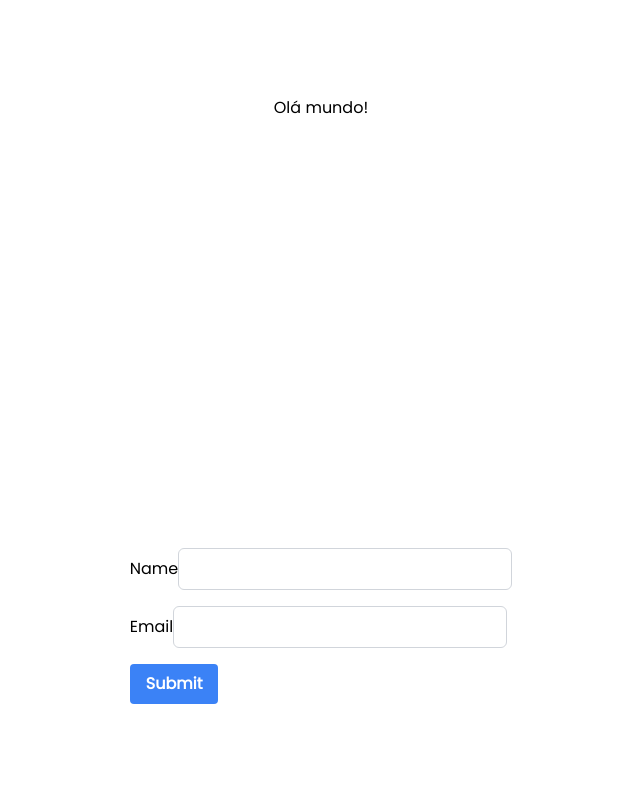
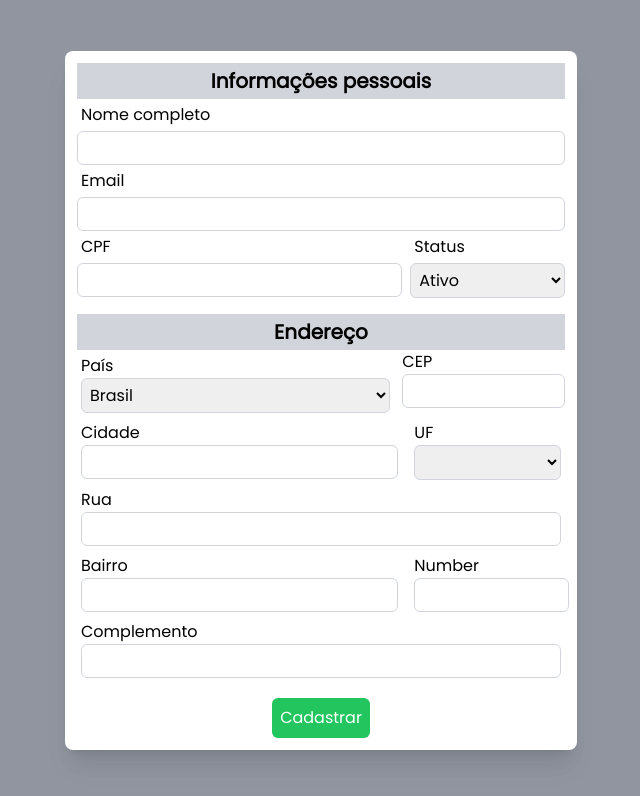
Before and after one commit to jeffersondrs/mobidata-test-frontend, a Next.js app: page / in a window 1280 px wide. Shown: the top 796 px of the page, without its empty margins (319-959 px from the left). Built offline with nearby package versions, Linux system fonts and the light colour scheme.

Commit message:
feat: form, validation form, modal, button component

```diff
--- a/src/app/page.tsx
+++ b/src/app/page.tsx
@@ -1,15 +1,18 @@
 "use client";
-import { Button, Form, Input } from "@/components/";
-import { Search } from "lucide-react";
-import { useState } from "react";
+import { Modal, Form } from "@/components/";
 
 export default function Home() {
-  const [search, setSearch] = useState("");
+  const isModalOpen = true;
   return (
-    <main className="flex min-h-screen flex-col items-center justify-between p-24">
-      <h1>Olá mundo!</h1>
-      <span>{search}</span>
-      <Form />{" "}
+    <main className="flex min-h-screen flex-col items-center justify-between p-10">
+      <Modal
+        isOpen={isModalOpen}
+        onClose={() => {
+          console.log("Modal closed");
+        }}
+      >
+        <Form />
+      </Modal>
     </main>
   );
 }
--- a/src/components/Form/Button/Button.tsx
+++ b/src/components/Form/Button/Button.tsx
@@ -4,18 +4,33 @@ import React from "react";
 
 type ButtonProps = Readonly<{
   children: React.ReactNode;
+  disabled?: boolean;
   onClick?: () => void;
+  buttonType?: "button" | "submit" | "update" | "delete";
 }>;
 
-const Button = ({ children, onClick }: ButtonProps) => {
+const Button = ({ children, onClick, disabled, buttonType = "button" }: ButtonProps) => {
+  let buttonClass = "bg-blue-500 text-white p-2 rounded-md hover:bg-blue-700";
+
+  if (buttonType === "submit") {
+    buttonClass = "bg-green-500 text-white p-2 rounded-md hover:bg-green-700";
+  } else if (buttonType === "update") {
+    buttonClass = "bg-yellow-500 text-white p-2 rounded-md hover:bg-yellow-700";
+  } else if (buttonType === "delete") {
+    buttonClass = "bg-red-500 text-white p-2 rounded-md hover:bg-red-700";
+  }
+
   return (
     <button
       onClick={onClick}
-      className="bg-blue-500 hover:bg-blue-700 text-white font-bold py-2 px-4 rounded transform transition duration-200 ease-in-out"
+      disabled={disabled}
+      className={`${buttonClass} ${disabled && "cursor-not-allowed"}
+        transition duration-200 ease-in-out
+      `}
     >
       {children}
     </button>
   );
-}
+};
 
-export { Button }
+export { Button };
--- a/src/components/Form/Form.tsx
+++ b/src/components/Form/Form.tsx
@@ -3,14 +3,9 @@
 import React from "react";
 import { useForm } from "react-hook-form";
 import { zodResolver } from "@hookform/resolvers/zod";
-import { z } from "zod";
-
-const FormSchema = z.object({
-  name: z.string(),
-  email: z.string().email(),
-});
-
-type FormInput = z.infer<typeof FormSchema>;
+import { FormSchema, FormInput } from "@/utils/schema-zod";
+import { Button } from "./Button/Button";
+import { ufCidadesList } from "@/utils/utils";
 
 export function Form() {
   const {
@@ -18,7 +13,20 @@ export function Form() {
     handleSubmit,
     formState: { isSubmitting, errors },
   } = useForm({
-    defaultValues: { name: "", email: "" },
+    defaultValues: {
+      name: "",
+      email: "",
+      cpf: "",
+      status: "active",
+      city: "",
+      state: "",
+      neighborhood: "",
+      street: "",
+      number: "",
+      complement: "",
+      cep: "",
+      country: "Brasil",
+    },
     resolver: zodResolver(FormSchema),
   });
 
@@ -27,31 +35,195 @@ export function Form() {
   };
 
   return (
-    <form onSubmit={handleSubmit(onSubmit)} className="space-y-4">
-      <div>
-        <label htmlFor="name">Name</label>
+    <form onSubmit={handleSubmit(onSubmit)} className="space-y-4 p-3">
+      <div className="">
+        <h1 className="text-xl font-bold bg-gray-300 p-1 text-center">
+          Informações pessoais
+        </h1>
+        <div className="flex flex-col">
+          <div className="flex flex-row justify-between items-center p-1">
+            <label htmlFor="name">Nome completo</label>
+            {errors.name && (
+              <p className="text-red-500 text-xs">{errors.name.message}</p>
+            )}
+          </div>
           <input
             type="text"
             {...register("name")}
-          className="border border-gray-300 rounded-md p-2"
+            className="border border-gray-300 rounded-md p-1"
           />
-        {errors.name && <p>{errors.name.message}</p>}
         </div>
-      <div>
+        <div className="flex flex-col">
+          <div className="flex flex-row justify-between items-center p-1">
             <label htmlFor="email">Email</label>
+            {errors.email && (
+              <p className="text-red-500 text-xs">{errors.email.message}</p>
+            )}
+          </div>
           <input
             type="email"
             {...register("email")}
-          className="border border-gray-300 rounded-md p-2"
+            className="border border-gray-300 rounded-md p-1"
           />
-        {errors.email && <p>{errors.email.message}</p>}
         </div>
-      <button
-        type="submit"
-        className="bg-blue-500 hover:bg-blue-700 text-white font-bold py-2 px-4 rounded transform transition duration-200 ease-in-out"
+        <div className="flex flex-row gap-2 ">
+          <div className="flex flex-col w-4/6">
+            <div className="flex flex-row justify-between items-center p-1">
+              <label htmlFor="cpf">CPF</label>
+              {errors.cpf && (
+                <p className="text-red-500 text-xs">{errors.cpf.message}</p>
+              )}
+            </div>
+            <input
+              type="text"
+              {...register("cpf")}
+              className="border border-gray-300 rounded-md p-1"
+              maxLength={11}
+            />
+          </div>
+          <div className="flex flex-col w-2/6">
+            <div className="flex flex-row justify-between items-center p-1">
+              <label htmlFor="status">Status</label>
+              {errors.status && (
+                <p className="text-red-500 text-xs">{errors.status.message}</p>
+              )}
+            </div>
+            <select
+              {...register("status")}
+              className="border border-gray-300 rounded-md p-1"
             >
-        Submit
-      </button>
+              <option value="active">Ativo</option>
+              <option value="inactive">Inativo</option>
+            </select>
+          </div>
+        </div>
+      </div>
+      <div className="gap-2">
+        <h1 className="text-xl font-bold bg-gray-300 p-1 text-center">
+          Endereço
+        </h1>
+        <div className="flex flex-row gap-2">
+          <div className="flex flex-col w-4/6 p-1">
+            <label htmlFor="country">País</label>
+            <select
+              {...register("country")}
+              className="border border-gray-300 rounded-md p-1"
+            >
+              <option value="Brasil">Brasil</option>
+              <option value="EUA">EUA</option>
+              <option value="Argentina">Argentina</option>
+              <option value="Chile">Chile</option>
+              <option value="Uruguai">Uruguai</option>
+            </select>
+            {errors.country && (
+              <p className="text-red-500 text-xs">{errors.country.message}</p>
+            )}
+          </div>
+          <div className="flex flex-col w-2/6">
+            <div className="flex flex-row justify-between items-center ">
+              <label htmlFor="cep">CEP</label>
+              {errors.cep && (
+                <p className="text-red-500 text-xs">{errors.cep.message}</p>
+              )}
+            </div>
+            <input
+              type="text"
+              {...register("cep")}
+              className="border border-gray-300 rounded-md p-1"
+              maxLength={8}
+            />
+          </div>
+        </div>
+        <div className="flex flex-row gap-2">
+          <div className="flex flex-col w-4/6 p-1">
+            <label htmlFor="city">Cidade</label>
+            <input
+              type="text"
+              {...register("city")}
+              className="border border-gray-300 rounded-md p-1"
+            />
+            {errors.city && (
+              <p className="text-red-500 text-xs">{errors.city.message}</p>
+            )}
+          </div>
+          <div className="flex flex-col w-2/6 p-1">
+            <label htmlFor="state">UF</label>
+            <select
+              {...register("state")}
+              className="border border-gray-300 rounded-md p-1"
+            >
+              {ufCidadesList}
+            </select>
+            {errors.state && (
+              <p className="text-red-500 text-xs">{errors.state.message}</p>
+            )}
+          </div>
+        </div>
+        <div className="flex flex-col p-1">
+          <label htmlFor="street">Rua</label>
+          <input
+            type="text"
+            {...register("street")}
+            className="border border-gray-300 rounded-md p-1"
+          />
+          {errors.street && (
+            <p className="text-red-500 text-xs">{errors.street.message}</p>
+          )}
+        </div>
+        <div className="flex flex-row gap-2">
+          <div className="flex flex-col w-4/6 p-1">
+            <div className="flex flex-row justify-between items-center ">
+              <label htmlFor="neighborhood">Bairro</label>
+              {errors.neighborhood && (
+                <p className="text-red-500 text-xs">
+                  {errors.neighborhood.message}
+                </p>
+              )}
+            </div>
+            <input
+              type="text"
+              {...register("neighborhood")}
+              className="border border-gray-300 rounded-md p-1"
+            />
+          </div>
+          <div className="flex flex-col w-2/6 p-1">
+            <div className="flex flex-row justify-between items-center ">
+              <label htmlFor="number">Number</label>
+              {errors.number && (
+                <p className="text-red-500 text-xs">{errors.number.message}</p>
+              )}
+            </div>
+            <input
+              type="text"
+              {...register("number")}
+              className="border border-gray-300 rounded-md p-1"
+            />
+          </div>
+        </div>
+
+        <div className="flex flex-col p-1">
+          <label htmlFor="complement">Complemento</label>
+          <input
+            type="text"
+            {...register("complement")}
+            className="border border-gray-300 rounded-md p-1"
+          />
+          {errors.complement && (
+            <p className="text-red-500 text-xs">{errors.complement.message}</p>
+          )}
+        </div>
+      </div>
+      <div className="flex flex-col justify-center items-center">
+        <Button
+          buttonType="submit"
+          onClick={() => {
+            console.log("Clicou");
+          }}
+          disabled={isSubmitting}
+        >
+          Cadastrar
+        </Button>
+      </div>
     </form>
   );
-};
+}
--- /dev/null
+++ b/src/components/Modal/Modal.tsx
@@ -0,0 +1,45 @@
+"use client";
+
+import React from "react";
+
+type ModalProps = Readonly<{
+  children: React.ReactElement | React.ReactNode;
+  isOpen: boolean;
+  onClose: () => void;
+}>;
+
+const Modal = ({ children, isOpen, onClose }: ModalProps) => {
+  return (
+    <div
+      className={`${
+        isOpen ? "block" : "hidden"
+      } fixed z-10 inset-0 overflow-y-auto`}
+    >
+      <div className="flex items-end justify-center min-h-screen pt-4 px-4 pb-20 text-center sm:block sm:p-0">
+        <div
+          className="fixed inset-0 transition-opacity"
+          aria-hidden="true"
+          onClick={onClose}
+        >
+          <div className="absolute inset-0 bg-gray-500 opacity-75"></div>
+        </div>
+        <span
+          className="hidden sm:inline-block sm:align-middle sm:h-screen"
+          aria-hidden="true"
+        >
+          &#8203;
+        </span>
+        <div
+          className="inline-block align-bottom bg-white rounded-lg text-left overflow-hidden shadow-xl transform transition-all sm:my-8 sm:align-middle sm:max-w-lg sm:w-full"
+          role="dialog"
+          aria-modal="true"
+          aria-labelledby="modal-headline"
+        >
+          {children}
+        </div>
+      </div>
+    </div>
+  );
+};
+
+export { Modal };
--- a/src/components/index.tsx
+++ b/src/components/index.tsx
@@ -1,5 +1,5 @@
 import { Button } from "./Form/Button/Button";
-import { Input } from "./Form/Input/Input";
-import { Form } from "./Form/Form"
+import { Form } from "./Form/Form";
+import { Modal } from "./Modal/Modal";
 
-export { Button, Input, Form };
+export { Button, Form, Modal };
--- /dev/null
+++ b/src/utils/schema-zod.tsx
@@ -0,0 +1,33 @@
+import { z } from "zod";
+
+export const FormSchema = z.object({
+  name: z.string().min(3, { message: "Nome é obrigatório" }),
+  email: z
+    .string()
+    .email({ message: "E-mail é obrigatório" })
+    .regex(/^[a-zA-Z0-9._-]+@[a-zA-Z0-9.-]+\.[a-zA-Z]{2,6}$/, {
+      message: "Preencha o email corretamente",
+    }),
+  cpf: z
+    .string()
+    .length(11, {
+      message: "CPF deve conter 11 dígitos sem o traço",
+    })
+    .regex(/^[0-9]*$/, {
+      message: "CPF deve conter apenas números",
+    }),
+  city: z.string(),
+  state: z.string(),
+  neighborhood: z.string(),
+  street: z.string(),
+  number: z.string(),
+  complement: z.string(),
+  cep: z
+    .string()
+    .length(8, { message: "Deve conter 8 dígitos" })
+    .regex(/^[0-9]*$/, { message: "Apenas números" }),
+  country: z.string(),
+  status: z.string(),
+});
+
+export type FormInput = z.infer<typeof FormSchema>;
--- /dev/null
+++ b/src/utils/utils.tsx
@@ -0,0 +1,35 @@
+const ufCidades = [
+  "RJ",
+  "SP",
+  "MG",
+  "PR",
+  "SC",
+  "RS",
+  "ES",
+  "BA",
+  "GO",
+  "MT",
+  "MS",
+  "PA",
+  "AM",
+  "RO",
+  "AC",
+  "RR",
+  "AP",
+  "TO",
+  "MA",
+  "PI",
+  "CE",
+  "RN",
+  "PB",
+  "PE",
+  "AL",
+  "SE",
+  "DF",
+];
+
+export const ufCidadesList = ufCidades.map((uf) => (
+  <option key={uf} value={uf}>
+    {uf}
+  </option>
+));
```
Also changed, not shown: src/components/Form/Input/Input.tsx (deleted, +0 -21 lines), src/types/globalt-ypes.ts (added). Lines whose indentation alone changed are shown as unchanged.
